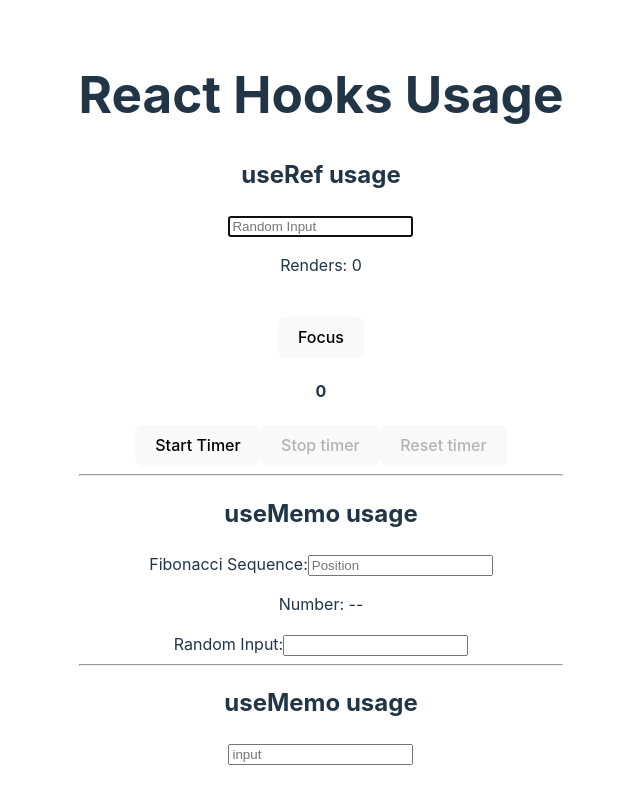
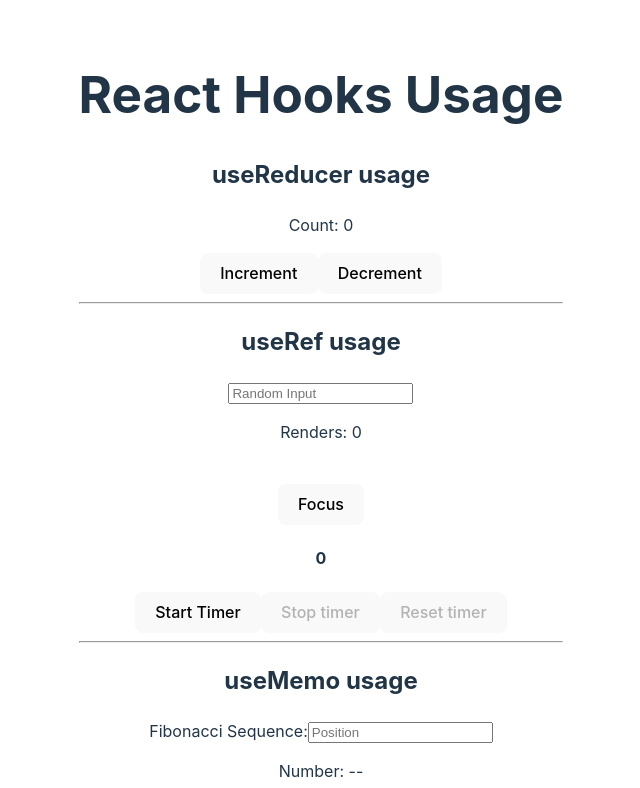
Before and after one commit to rkzdev/react-typescript-playground, a React (Vite) app: page / in a window 1280 px wide. Shown: the top 788 px of the page, without its empty margins (319-959 px from the left). Built offline with nearby package versions, Linux system fonts and the light colour scheme.

Commit message:
learn how to use useReducer

```diff
--- a/src/App.tsx
+++ b/src/App.tsx
@@ -1,6 +1,7 @@
 import './App.css'
 import { UseCallback } from './components/UseCallback'
 import { UseMemo } from './components/UseMemo'
+import { UseReducer } from './components/UseReducer'
 import { UseRef } from './components/UseRef'
 
 function App() {
@@ -8,6 +9,8 @@ function App() {
     <>
       <div>
         <h1>React Hooks Usage</h1>
+        <UseReducer />
+        <hr />
         <UseRef />
         <hr />
         <UseMemo />
--- /dev/null
+++ b/src/components/UseReducer.tsx
@@ -0,0 +1,23 @@
+import { useReducer } from 'react'
+import { CounterState, counterReducer } from '../reducers/counterReducer'
+
+const initialState: CounterState = { count: 0 }
+
+export const UseReducer = () => {
+  const [counterState, dispatch] = useReducer(counterReducer, initialState)
+
+  return (
+    <>
+      <h2>useReducer usage</h2>
+
+      <p>Count: {counterState.count}</p>
+
+      <button onClick={() => dispatch({ type: 'increment', payload: 5 })}>
+        Increment
+      </button>
+      <button onClick={() => dispatch({ type: 'decrement', payload: 5 })}>
+        Decrement
+      </button>
+    </>
+  )
+}
--- a/src/components/UseRef.tsx
+++ b/src/components/UseRef.tsx
@@ -49,7 +49,6 @@ export const UseRef = () => {
       <h2>useRef usage</h2>
 
       <input
-        autoFocus
         type="text"
         value={randomInput}
         placeholder="Random Input"
--- /dev/null
+++ b/src/reducers/counterReducer.ts
@@ -0,0 +1,20 @@
+export type CounterActionType = {
+  type: 'increment' | 'decrement'
+  payload: number
+}
+
+export type CounterState = {
+  count: number
+}
+
+export const counterReducer = (
+  state: CounterState,
+  action: CounterActionType
+) => {
+  switch (action.type) {
+    case 'increment':
+      return { count: state.count + action.payload }
+    case 'decrement':
+      return { count: state.count - action.payload }
+  }
+}
```
